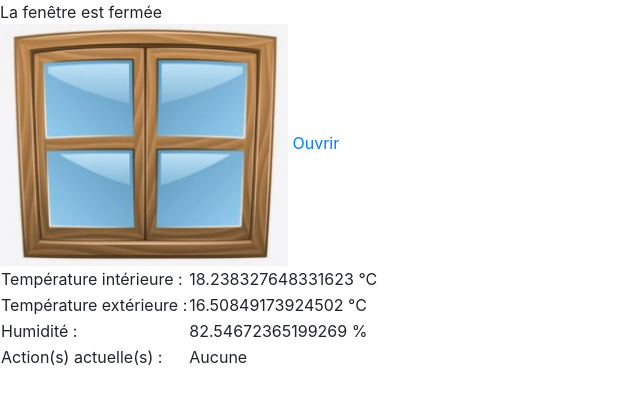
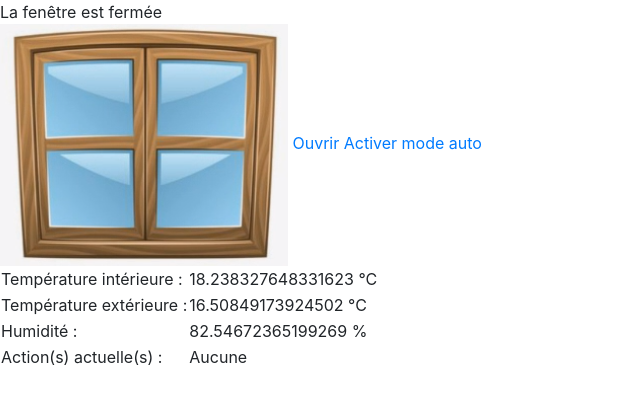
Before and after one commit to varioti/labo-iot, a Flask app: page /window/ in a window 1280 px wide. Shown: the part 56-460 px from the top of the page, without its empty margins (0-640 px from the left). Run offline with Flask 2, Linux system fonts and the light colour scheme; some libraries are stand-ins or nearby versions.

Commit message:
auto switch implemented

```diff
--- a/app/routes.py
+++ b/app/routes.py
@@ -33,9 +33,10 @@ def window_behaviour():
     temp_in, temp_out, hum = w.get_measures()
     current_state = w.repr_state()
     is_open = w.get_is_open()
+    mode = w.mode_auto
 
     # Send info to page
-    socketio.emit("update", (is_open, temp_in, temp_out, hum, current_state))
+    socketio.emit("update", (is_open, temp_in, temp_out, hum, current_state, mode))
 
 # Recurrent background action of window
 def energy_behaviour():
@@ -78,17 +79,29 @@ def window(state=False):
     temp_in, temp_out, hum = w.get_measures()
     current_state = w.repr_state()
     is_open = w.get_is_open()
+    mode = w.mode_auto
 
-    return render_template("windows.html", temp_in=temp_in, temp_out=temp_out, hum=hum, state=current_state, is_open=is_open)
+    return render_template("windows.html", temp_in=temp_in, temp_out=temp_out, hum=hum, state=current_state, is_open=is_open, mode_auto=mode)
 
 @app.route("/open/")
 def manual_open():
     w.open()
+    w.set_manual()
     return redirect(url_for("window"))
 
 @app.route("/close/")
 def manual_close():
     w.close()
+    w.set_manual()
+    return redirect(url_for("window"))
+
+@app.route("/mode/")
+def set_mode():
+    if w.mode_auto :
+        w.set_manual()
+    else :
+        w.set_auto()
+
     return redirect(url_for("window"))
 
 @app.route("/energy_history/")
--- a/app/static/js/window.js
+++ b/app/static/js/window.js
@@ -4,11 +4,20 @@ socket.on("update", update);
 ///////////////////////////////////////
 // UPDATE when new measures received //
 ///////////////////////////////////////
-function update(is_open, temp_in, temp_out, hum, current) {
+function update(is_open, temp_in, temp_out, hum, current, mode_auto) {
     var window_info = document.getElementById("window_info");
     var window_img = document.getElementById("window_img");
     var open_button = document.getElementById("open");
     var auto_button = document.getElementById("auto");
+    var myTable = document.getElementById("measures");
+
+    if (mode_auto) {
+        auto_button.innerHTML = "Désactiver mode auto";
+        myTable.rows[3].cells[0].innerHTML = "Action(s) actuelle(s) : ";
+    } else {
+        auto_button.innerHTML = "Activer mode auto";
+        myTable.rows[3].cells[0].innerHTML = "Conseil(s) :";
+    }
 
     if (is_open) {
         window_info.innerHTML = "La fenêtre est ouverte"
@@ -26,7 +35,6 @@ function update(is_open, temp_in, temp_out, hum, current) {
         open_button.href = "/open/"
     }
 
-    var myTable = document.getElementById("measures");
     myTable.rows[0].cells[1].innerHTML = temp_in.toFixed(1) + " °C";
     myTable.rows[1].cells[1].innerHTML = temp_out.toFixed(1) + " °C";
     myTable.rows[2].cells[1].innerHTML = hum.toFixed(2) + " %";
--- a/app/templates/windows.html
+++ b/app/templates/windows.html
@@ -17,7 +17,11 @@
             <img id="window_img" src= "../static/image/window_close.png" alt="closed"/>
             <a id="open" href="/open/">Ouvrir</a>
         {% endif %}
-        <a id="auto"></a>
+
+
+        <a id="auto" href="/mode/">
+            {% if mode_auto %}Désactiver mode auto{% else %}Activer mode auto{% endif %}
+        </a>
     </div>
     <div>
         <table id="measures">
--- a/sensors/window/Window.py
+++ b/sensors/window/Window.py
@@ -22,6 +22,7 @@ class Window:
         self.is_testing = is_testing
         self.is_open = False
         self.mode_auto = True
+
         self.state = []
         self.last_dehum = None
         self.cooldown = False
@@ -56,6 +57,16 @@ class Window:
         self.is_open = False
         if not self.is_testing :
             self.motor.set_position(0)
+
+    # Set the window in auto mode (window will open and close by it-self)
+    def set_auto(self):
+        print("auto")
+        self.mode_auto = True
+
+    # Set the window in manual mode (window will only open if user do it)
+    def set_manual(self):
+        print("manual")
+        self.mode_auto = False
 
     # Return open state of the window
     def get_is_open(self):
@@ -109,8 +120,6 @@ class Window:
                 self.set_last_dehum()
                 self.cooldown = True
 
-
-
     # Define the behavior of the window in function of the measures and its current state
     def behavior(self):
         # Init
@@ -138,7 +147,7 @@ class Window:
         if self.is_open :
             # If no need to HEAT, COOL or DEHUM => close
             # Else => keep open
-            if len(self.state) == 0:
+            if len(self.state) == 0 and self.mode_auto:
                 self.close()
                 print(f"Window closed (Temp inside = {self.temp_in}°C | Temp outside = {self.temp_out}°C | Humidity = {self.humidity})")
 
@@ -146,7 +155,7 @@ class Window:
         else:
             # If need to HEAT, COOL or DEHUM => open
             # Else => keep closed
-            if len(self.state) > 0 :
+            if len(self.state) > 0 and self.mode_auto:
                 self.open()
                 print(f"Window opened for {self.repr_state()} (Temp inside = {self.temp_in}°C | Temp outside = {self.temp_out}°C | Humidity = {self.humidity})")
 
```
Also changed, not shown: users.db.
